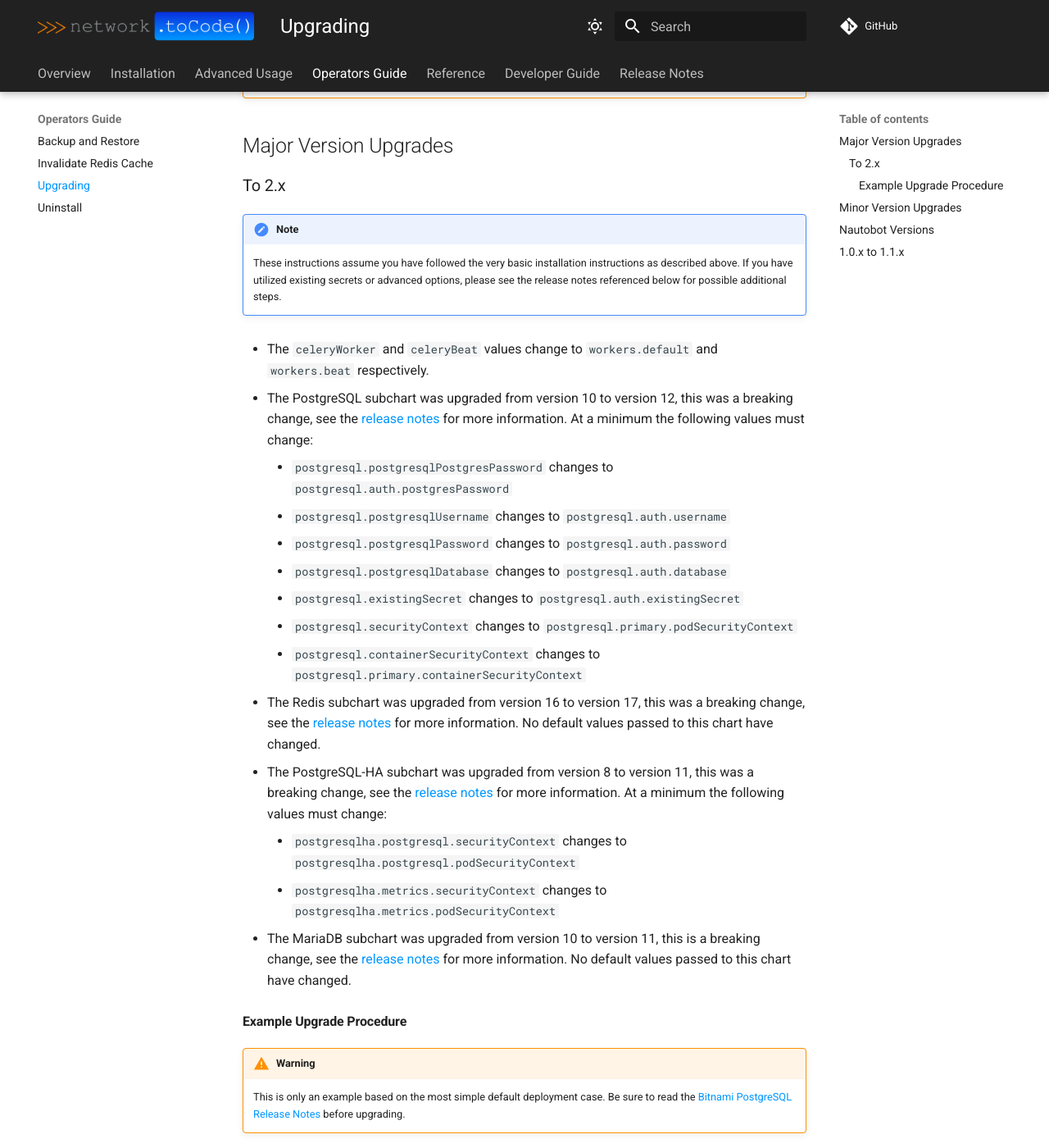
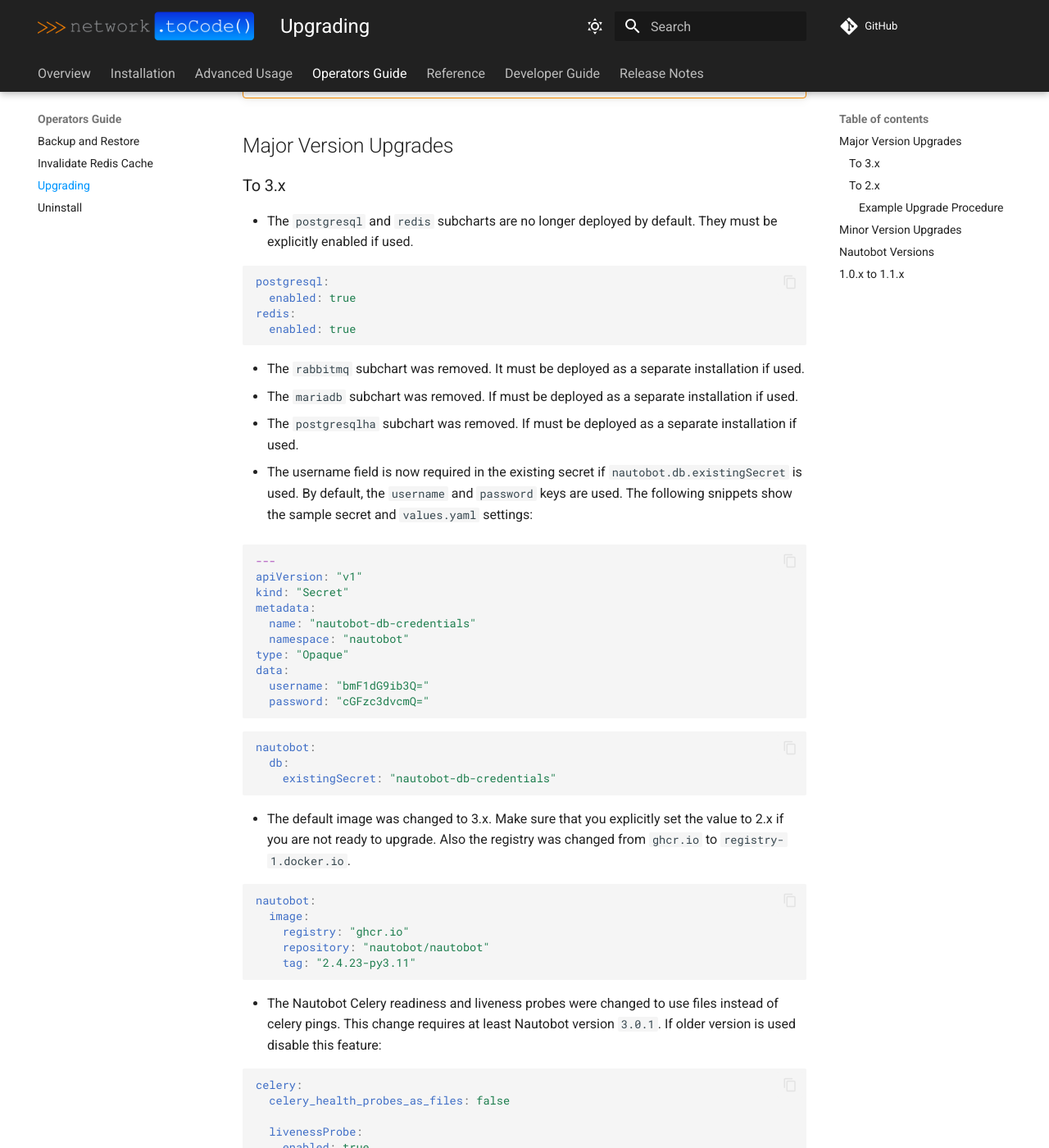
Before and after one commit to nautobot/helm-charts, an MkDocs documentation site: the page built from docs/operations/upgrading.md, in a window 1280 px wide and 1400 px high, scrolled down 228 px. Shown: the whole window at 82% size. Built offline with MkDocs 1.6.1 and Material for MkDocs 9.7.7, drawn with Linux system fonts in a browser that asks for light colours; comment, search, counter and statistics services are not loaded; some of the changed text lies outside the part shown.

Commit message:
Add upgrade notes to 3.x (#664)

````diff
--- a/cSpell_dict.txt
+++ b/cSpell_dict.txt
@@ -27,6 +27,7 @@
 devel
 django
 dorny
+dvcm
 dualstack
 fixpathinfo
 flushdb
--- a/docs/operations/upgrading.md
+++ b/docs/operations/upgrading.md
@@ -4,6 +4,90 @@
     These upgrade instructions cover the upgrades of the helm chart only, they do NOT cover any steps necessary to upgrade the Nautobot application.  Please see the [official core documentation](https://docs.nautobot.com/projects/core/en/stable/installation/upgrading) for further details.
 
 ## Major Version Upgrades
+
+### To 3.x
+
+* The `postgresql` and `redis` subcharts are no longer deployed by default. They must be explicitly enabled if used.
+
+```yaml
+postgresql:
+  enabled: true
+redis:
+  enabled: true
+```
+
+* The `rabbitmq` subchart was removed. It must be deployed as a separate installation if used.
+* The `mariadb` subchart was removed. If must be deployed as a separate installation if used.
+* The `postgresqlha` subchart was removed. If must be deployed as a separate installation if used.
+
+* The username field is now required in the existing secret if `nautobot.db.existingSecret` is used. By default, the `username` and `password` keys are used. The following snippets show the sample secret and `values.yaml` settings:
+
+```yaml
+---
+apiVersion: "v1"
+kind: "Secret"
+metadata:
+  name: "nautobot-db-credentials"
+  namespace: "nautobot"
+type: "Opaque"
+data:
+  username: "bmF1dG9ib3Q="
+  password: "cGFzc3dvcmQ="
+```
+
+```yaml
+nautobot:
+  db:
+    existingSecret: "nautobot-db-credentials"
+```
+
+* The default image was changed to 3.x. Make sure that you explicitly set the value to 2.x if you are not ready to upgrade. Also the registry was changed from `ghcr.io` to `registry-1.docker.io`.
+
+```yaml
+nautobot:
+  image:
+    registry: "ghcr.io"
+    repository: "nautobot/nautobot"
+    tag: "2.4.23-py3.11"
+```
+
+* The Nautobot Celery readiness and liveness probes were changed to use files instead of celery pings. This change requires at least Nautobot version `3.0.1`. If older version is used disable this feature:
+
+```yaml
+celery:
+  celery_health_probes_as_files: false
+
+  livenessProbe:
+    enabled: true
+    exec:
+      command:
+        - "bash"
+        - "-c"
+        - "nautobot-server celery inspect ping --destination celery@$HOSTNAME"
+    initialDelaySeconds: 10
+    periodSeconds: 60
+    timeoutSeconds: 10
+    failureThreshold: 3
+    successThreshold: 1
+
+  readinessProbe:
+    enabled: true
+    exec:
+      command:
+        - "bash"
+        - "-c"
+        - "nautobot-server celery inspect ping --destination celery@$HOSTNAME"
+    initialDelaySeconds: 10
+    periodSeconds: 60
+    timeoutSeconds: 10
+    failureThreshold: 3
+    successThreshold: 1
+```
+
+* The configuration for Celery workers includes new options. If the options are currently set with environmental variables, remove those options and enable them through the Celery settings.
+
+    * Set the value for `celery.task_acks_late` and remove the `CELERY_TASK_ACKS_LATE` environmental variable.
+    * Set the value for `celery.worker_prefetch_multiplier` and remove the `NAUTOBOT_CELERY_WORKER_PREFETCH_MULTIPLIER` environmental variable.
 
 ### To 2.x
 
````
Also changed, not shown: README.md (+3 -1 lines).
